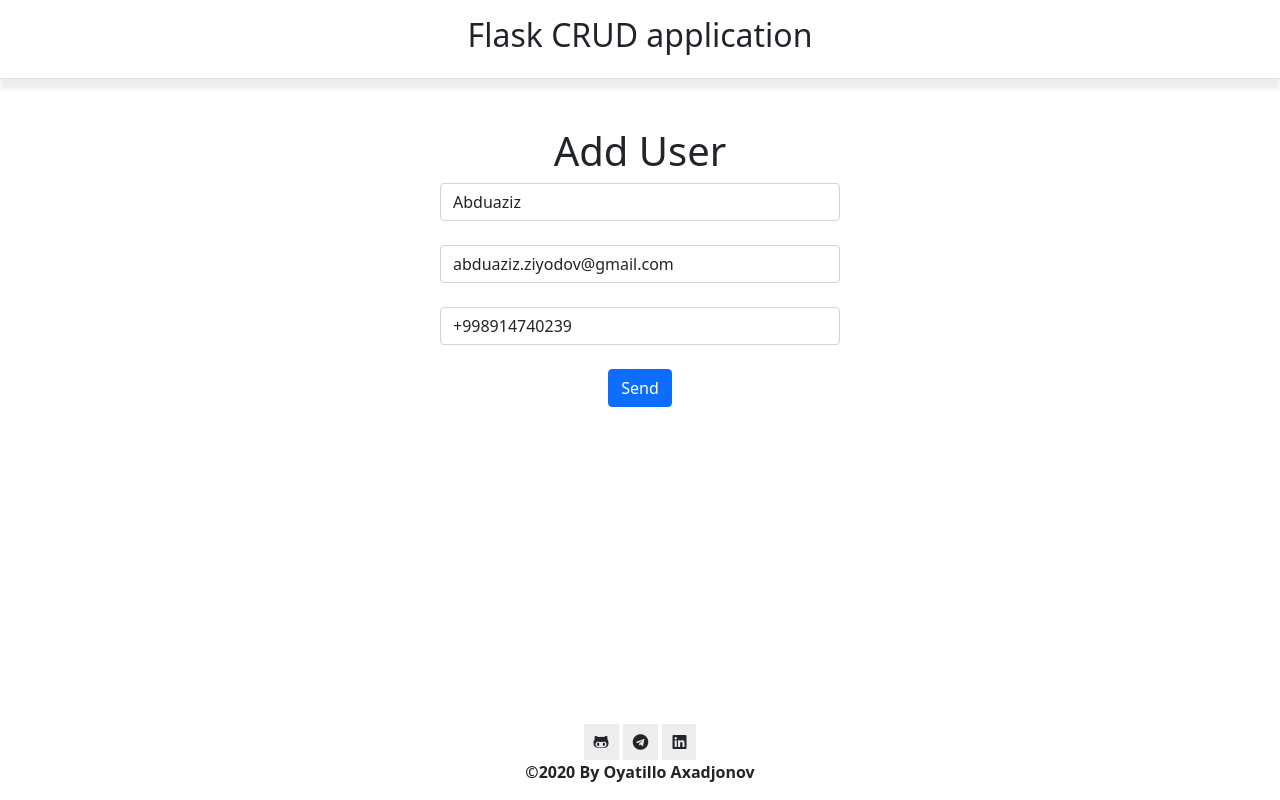
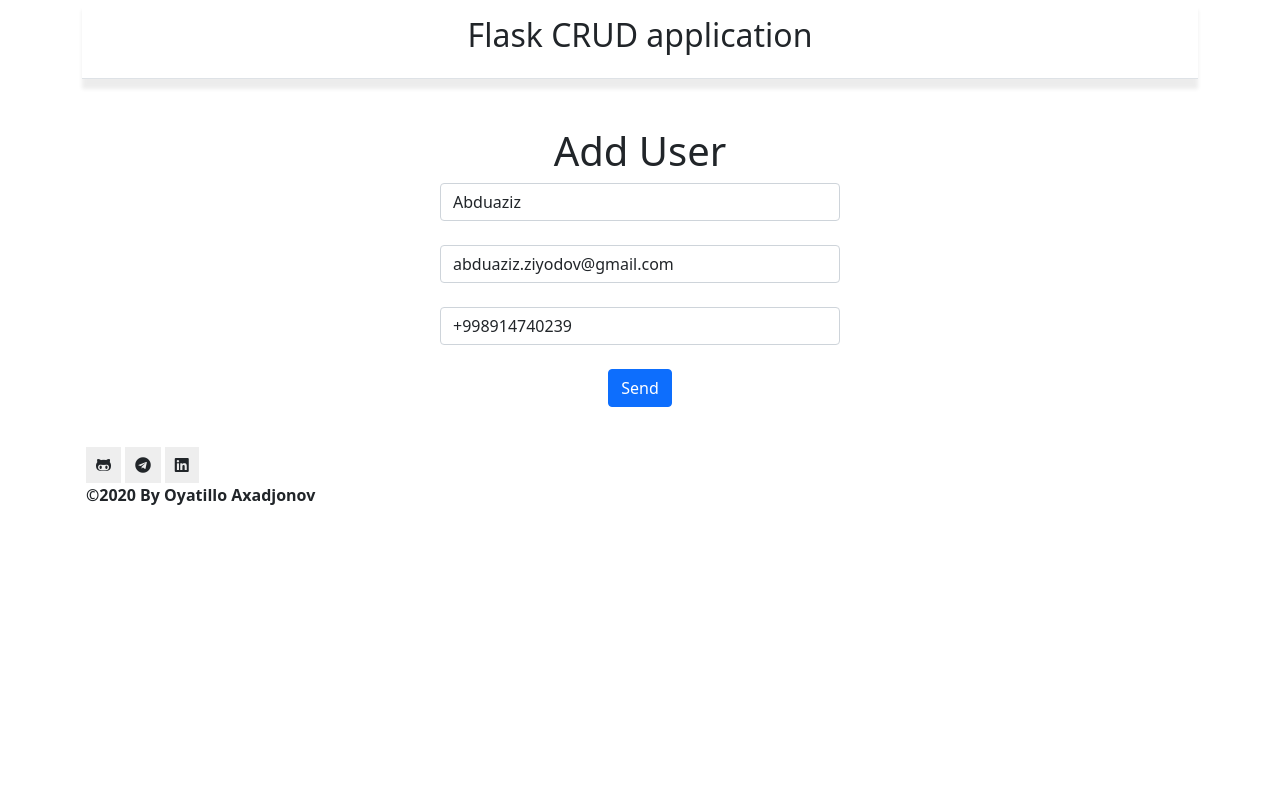
Before and after one commit to AxadjonovOyatillo21/Flask-CRUD-application, a Flask app: page /1/edit in a window 1280 px wide. Run offline with Flask 2, Linux system fonts and the light colour scheme; data comes from the database, SQL or seed files in the repository; some libraries are stand-ins or nearby versions.

Commit message:
first commit

```diff
--- a/src/templates/index.html
+++ b/src/templates/index.html
@@ -2,14 +2,11 @@
 <html>
     <head>
         <meta charset="utf-8">
-        <meta name="viewport" content="width=device-width, initial-scale=1, shrink-to-fit=no">
+        <meta name="viewport" content="width=device-width, initial-scale=1">
         <title>{% block title %}{% endblock %}</title>
         <link rel="stylesheet" href="{{ url_for('static', filename='fontawesome-free-5.15.1-web/css/all.min.css') }}">
         <link rel="stylesheet" href="{{ url_for('static', filename='bootstrap/css/bootstrap.min.css') }}">
         <style>
-            .container {
-                width: 900px;
-            }
             .headings {
                 color: white;
                 background-color: black;
@@ -26,12 +23,13 @@
         </style>
     </head>
     <body>
+        <div class="container">
         <div class="p-3 px-md-4 mb-3 bg-white border-bottom" style="box-shadow: 0 .6025rem .25rem rgba(0,0,0,.075)!important;">
             <p class="h2 text-center">Flask CRUD application</p>
         </div>
 
         {% block body %}{% endblock %}
-        <footer style="text-align: center;display: flex;justify-content: center;align-items: center;flex-direction: column;position: absolute;bottom: 0;left: 200px;right: 200px;" class="footer">
+            <footer class="footer mt-auto py-4 p-1">
                 <div class="icons">
                     <i class="fab fa-github-alt bottom"></i>
                     <i class="fab fa-telegram bottom"></i>
@@ -39,5 +37,6 @@
                 </div>
                 <p style="font-weight: bold;">&copy2020 By Oyatillo Axadjonov</p>
             </footer>
+        </div>
     </body>
 </html>
```
Lines whose indentation alone changed are shown as unchanged.
